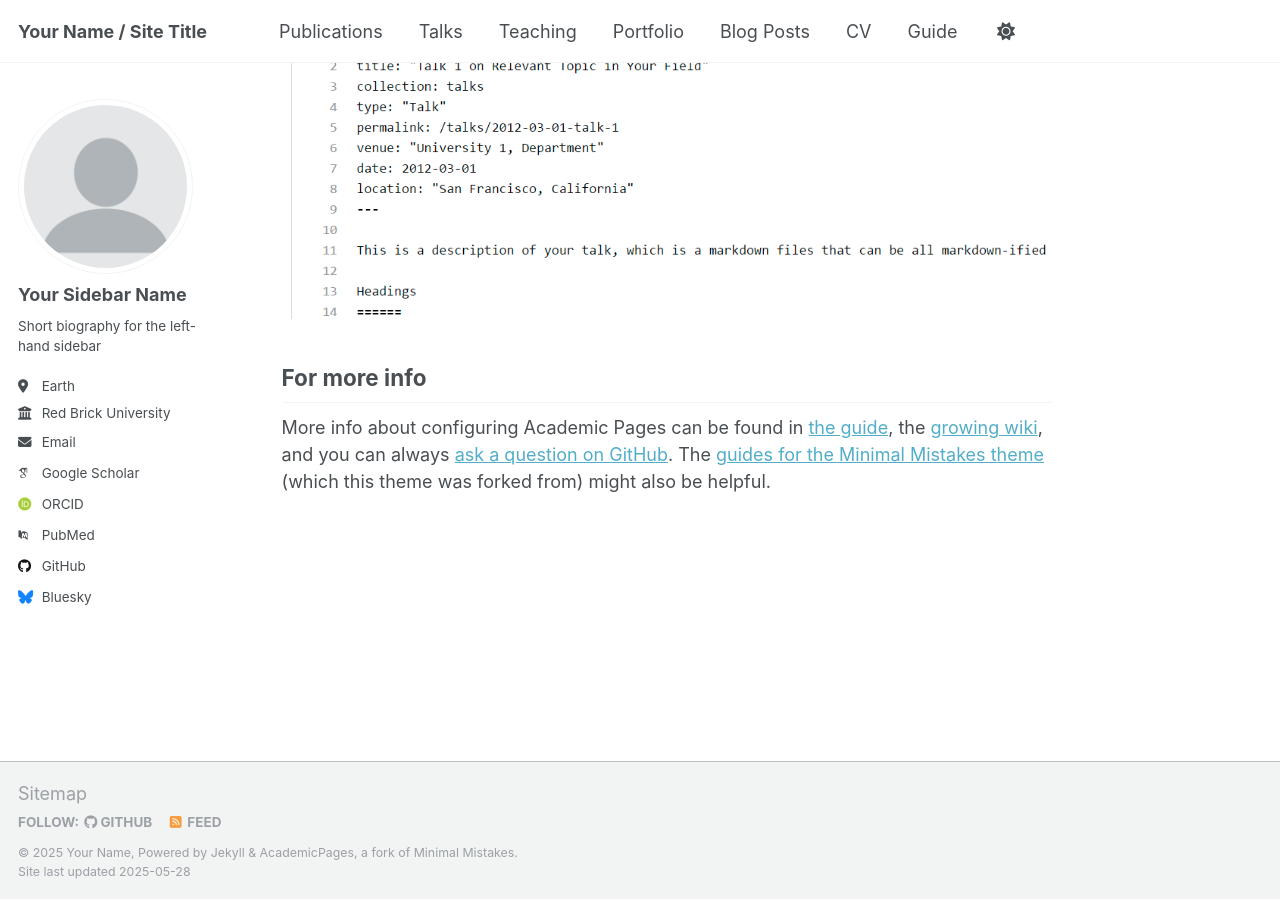
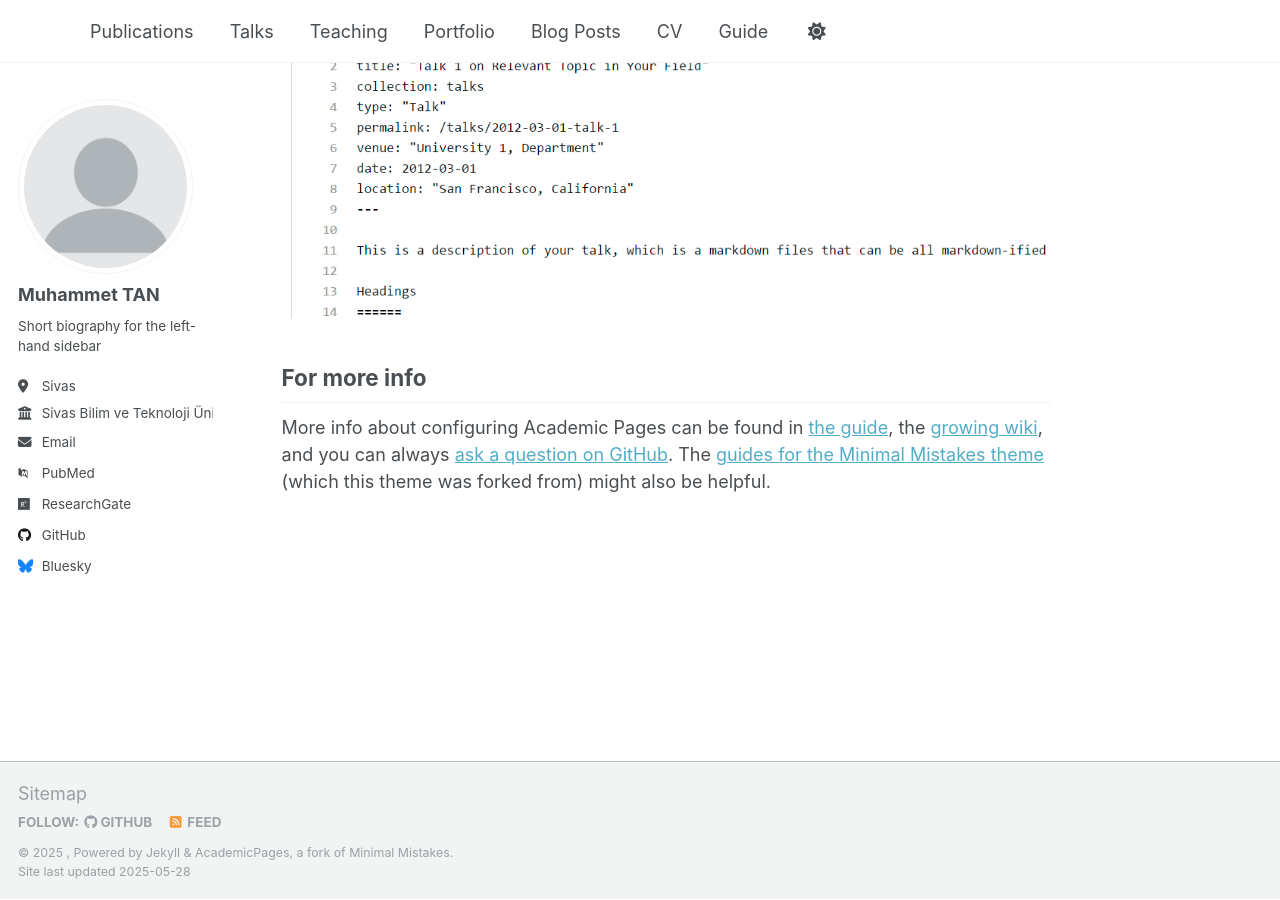
Before and after one commit to muhammettan28/muhammettan28.github.io, a Jekyll site: the page built from _pages/about.md, in a window 1280 px wide and 900 px high, scrolled down 2392 px. Built offline with Jekyll 4.4.1, drawn with Linux system fonts in a browser that asks for light colours; some web fonts are replaced.

Commit message:
Update _config.yml

```diff
--- a/_config.yml
+++ b/_config.yml
@@ -9,9 +9,9 @@
 # Basic Site Settings
 locale                   : "en-US"
 site_theme               : "default"
-title                    : "Your Name / Site Title"
+title                    : ""
 title_separator          : "-"
-name                     : &name "Your Name"
+name                     : &name ""
 description              : &description "personal description"
 url                      : https://academicpages.github.io # the base hostname & protocol for your site e.g. "https://[your GitHub username].github.io" or if you already have some other page hosted on Github then use "https://[your GitHub username].github.io/[Your Repo Name]"
 baseurl                  : "" # the subpath of your site, e.g. "/blog"
@@ -23,30 +23,30 @@ repository               : "academicpages/academicpages.github.io"
 author:
   # Biographic information
   avatar           : "profile.png"
-  name             : "Your Sidebar Name"
+  name             : "Muhammet TAN"
   pronouns         : # example: "she/her"
   bio              : "Short biography for the left-hand sidebar"
-  location         : "Earth"
-  employer         : "Red Brick University"
+  location         : "Sivas"
+  employer         : "Sivas Bilim ve Teknoloji Üniversitesi"
   uri              : # URL
-  email            : "none@example.org"
+  email            : "muhammettan28@gmail.com"
 
   # Academic websites
   academia         : # URL
   arxiv            : # URL - Update with the correct link to your profile
-  googlescholar    : "https://scholar.google.com/citations?user=PS_CX0AAAAAJ"
+  googlescholar    :
   impactstory      : # URL
-  orcid            : "http://orcid.org/yourorcidurl"
+  orcid            :
   semantic         : # URL
   pubmed           : "https://www.ncbi.nlm.nih.gov/pubmed/?term=john+snow"
-  researchgate     : # URL
+  researchgate     : "https://www.researchgate.net/profile/Muhammet-Tan-3"
   scopus           : # URL
 
   # Repositories and software development
   bitbucket        : # Username - Update with your username on the site
   codepen          : # Username
   dribbble         : # Username
-  github           : "academicpages"
+  github           : "https://github.com/muhammettan28"
   kaggle           : # Username
   stackoverflow    : # User number or user number and name (i.e., use "1" or "1/jeff-atwood")
 
@@ -79,7 +79,7 @@ author:
 # Publication Category - The following the list of publication categories and their headings
 publication_category:
   books:
-    title: 'Books'
+    title:
   manuscripts:
     title: 'Journal Articles'
   conferences:
```
